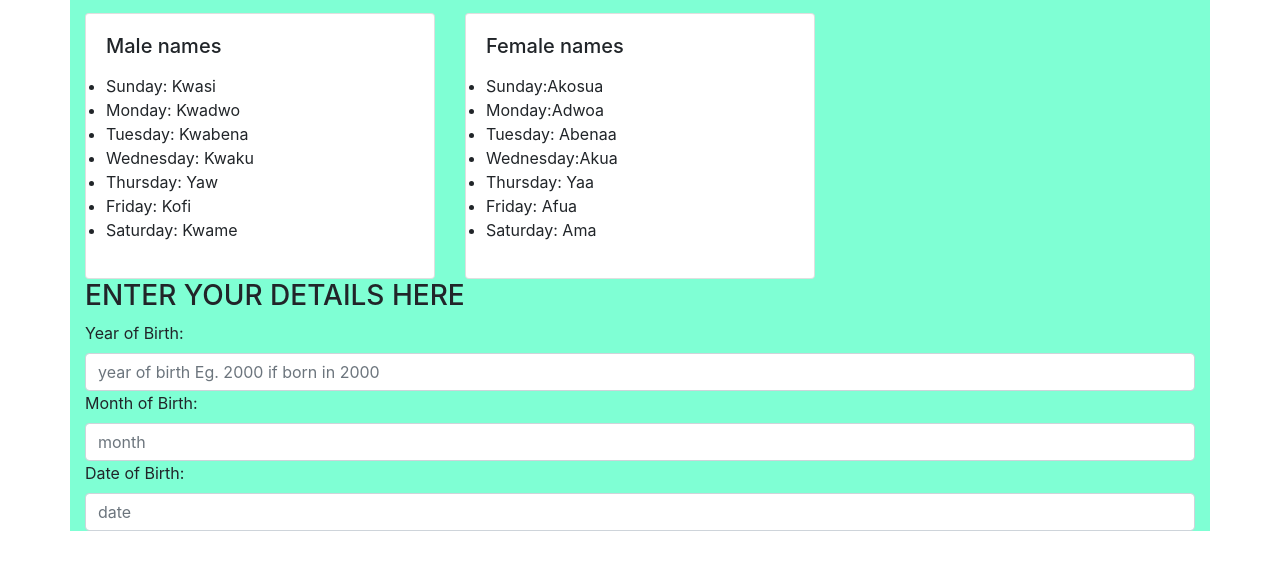
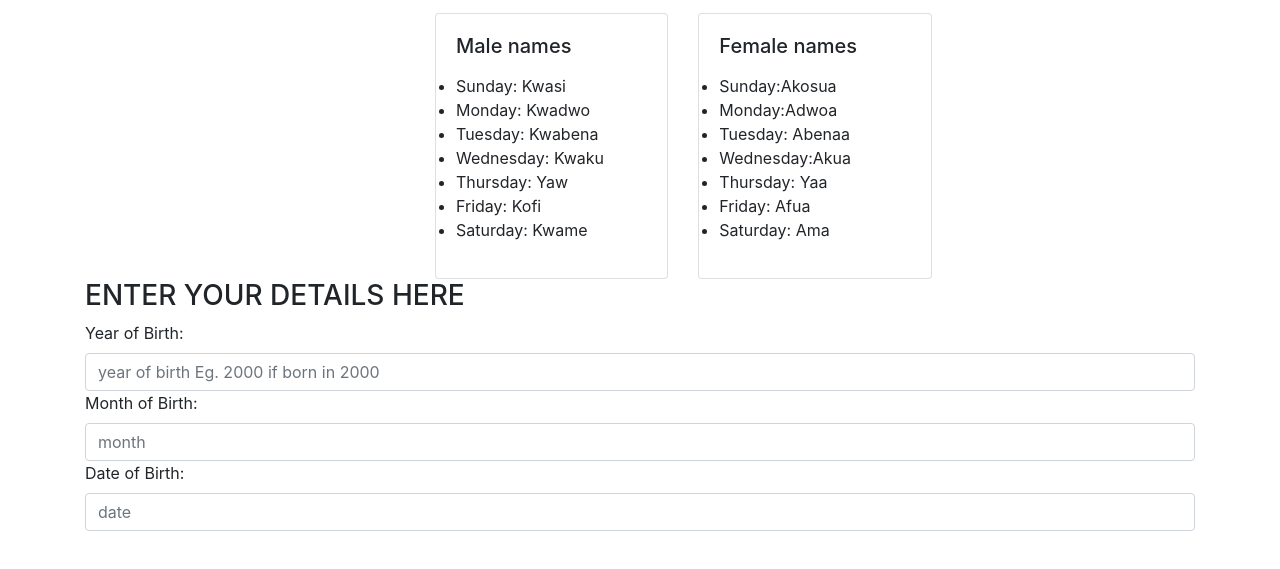
Before and after one commit to maureen-james/Akan-names, a plain HTML site: page index.html in a window 1280 px wide. Shown: the part 201-770 px from the top of the page. Drawn offline with nearby package versions, Linux system fonts and the light colour scheme.

Commit message:
add styling to the cards

```diff
--- a/css/style.css
+++ b/css/style.css
@@ -3,8 +3,14 @@
     margin: 0px;
     box-sizing: border-box;
 }
-.container{
+/* .container{
     background-color: aquamarine;
     /* margin: 20px 50px 0px 50px; */
-    height: 100%;
+    /* height: 100%;
+} */
+.welcome{
+    text-align: center;
 }
+.cards{
+     padding-left: 350px;
+}
```
